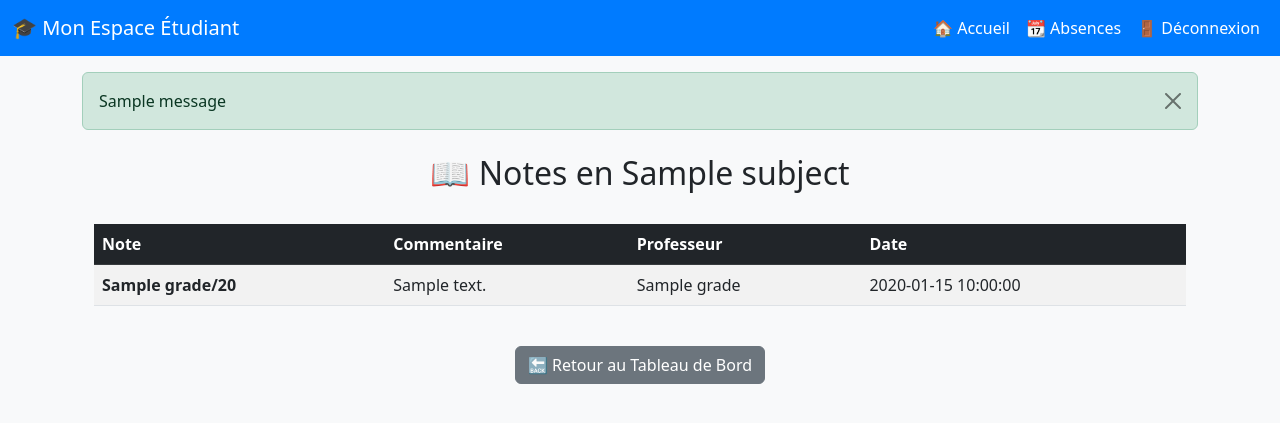
After one commit to Cir0n/webnotes, a Python web app: template app/templates/student/subject_grades.html in a window 1280 px wide. The commit adds this page. Shown: the top 423 px of the page. Run offline with Jinja, Linux system fonts and the light colour scheme; the template is opened without the code that fills it: most values are stand-ins (such as "Sample title", 1, 10 or a date in 2020); one stand-in notice (Sample message) is shown.

Commit message:
student dashboard en place

```diff
--- a/app/models/student.py
+++ b/app/models/student.py
@@ -79,3 +79,8 @@ class StudentModel:
         WHERE ss.student_id = %s
         """
         return self.db.query(query, (student_id,))
+
+    def get_subject_by_id(self, subject_id):
+        query = "SELECT id, name, type FROM subjects WHERE id = %s"
+        result = self.db.query(query, (subject_id,))
+        return result[0] if result else None
--- /dev/null
+++ b/app/templates/student/base.html
@@ -0,0 +1,74 @@
+<!DOCTYPE html>
+<html lang="fr">
+<head>
+    <meta charset="UTF-8">
+    <meta name="viewport" content="width=device-width, initial-scale=1">
+    <title>Tableau de Bord Étudiant</title>
+
+    <!-- Bootstrap CSS -->
+    <link href="https://cdn.jsdelivr.net/npm/bootstrap@5.3.0/dist/css/bootstrap.min.css" rel="stylesheet">
+
+    <!-- Styles personnalisés -->
+    <style>
+        body {
+            background-color: #f8f9fa;
+        }
+        .navbar {
+            background-color: #007bff;
+        }
+        .navbar-brand, .nav-link {
+            color: white !important;
+        }
+        .container {
+            margin-top: 20px;
+        }
+    </style>
+</head>
+<body>
+
+    <!-- Barre de navigation -->
+    <nav class="navbar navbar-expand-lg">
+        <div class="container-fluid">
+            <a class="navbar-brand" href="{{ url_for('student_bp.student_dashboard') }}">🎓 Mon Espace Étudiant</a>
+            <button class="navbar-toggler" type="button" data-bs-toggle="collapse" data-bs-target="#navbarNav">
+                <span class="navbar-toggler-icon"></span>
+            </button>
+            <div class="collapse navbar-collapse" id="navbarNav">
+                <ul class="navbar-nav ms-auto">
+                    <li class="nav-item">
+                        <a class="nav-link" href="{{ url_for('student_bp.student_dashboard') }}">🏠 Accueil</a>
+                    </li>
+                    <li class="nav-item">
+                        <a class="nav-link" href="">📆 Absences</a>
+                    </li>
+                    <li class="nav-item">
+                        <a class="nav-link btn btn-danger text-white" href="{{ url_for('auth_bp.logout') }}">🚪 Déconnexion</a>
+                    </li>
+                </ul>
+            </div>
+        </div>
+    </nav>
+
+    <!-- Messages Flash -->
+    <div class="container mt-3">
+        {% with messages = get_flashed_messages(with_categories=true) %}
+            {% if messages %}
+                {% for category, message in messages %}
+                    <div class="alert alert-{{ category }} alert-dismissible fade show" role="alert">
+                        {{ message }}
+                        <button type="button" class="btn-close" data-bs-dismiss="alert"></button>
+                    </div>
+                {% endfor %}
+            {% endif %}
+        {% endwith %}
+    </div>
+
+    <!-- Contenu de la page -->
+    <div class="container">
+        {% block content %}{% endblock %}
+    </div>
+
+    <!-- Bootstrap JS -->
+    <script src="https://cdn.jsdelivr.net/npm/bootstrap@5.3.0/dist/js/bootstrap.bundle.min.js"></script>
+</body>
+</html>
--- /dev/null
+++ b/app/templates/student/subject_grades.html
@@ -0,0 +1,40 @@
+{% extends "student/base.html" %}
+
+{% block content %}
+<div class="container mt-4">
+    <h2 class="text-center">📖 Notes en {{ subject.name }}</h2>
+
+    {% if grades %}
+        <div class="table-responsive">
+            <table class="table table-striped table-hover mt-4">
+                <thead class="table-dark">
+                    <tr>
+                        <th>Note</th>
+                        <th>Commentaire</th>
+                        <th>Professeur</th>
+                        <th>Date</th>
+                    </tr>
+                </thead>
+                <tbody>
+                    {% for grade in grades %}
+                        <tr>
+                            <td class="fw-bold">{{ grade.grade }}/20</td>
+                            <td>{{ grade.comment }}</td>
+                            <td>{{ grade.teacher_name }}</td>
+                            <td>{{ grade.date_added }}</td>
+                        </tr>
+                    {% endfor %}
+                </tbody>
+            </table>
+        </div>
+    {% else %}
+        <p class="alert alert-warning text-center">⚠️ Aucune note disponible pour cette matière.</p>
+    {% endif %}
+
+    <div class="text-center mt-4">
+        <a href="{{ url_for('student_bp.student_dashboard') }}" class="btn btn-secondary">
+            🔙 Retour au Tableau de Bord
+        </a>
+    </div>
+</div>
+{% endblock %}
--- a/app/views/auth_views.py
+++ b/app/views/auth_views.py
@@ -30,7 +30,7 @@ class AuthViews:
                         "auth/login.html", message=result["error"]
                     )
                 if result["role"] == "student":
-                    return redirect(url_for("student_bp.student_details"))
+                    return redirect(url_for("student_bp.student_dashboard"))
                 if result["role"] == "teacher":
                     return redirect(
                         url_for("teacher_bp.teacher_dashboard")
```
Also changed, not shown: app/controllers/student_controller.py (+8 -0 lines), app/models/grade.py (+11 -0 lines), app/templates/student/dashboard.html (+17 -2 lines), app/views/student_views.py (+20 -18 lines).
